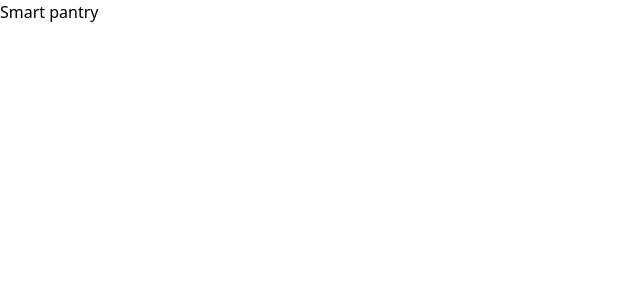
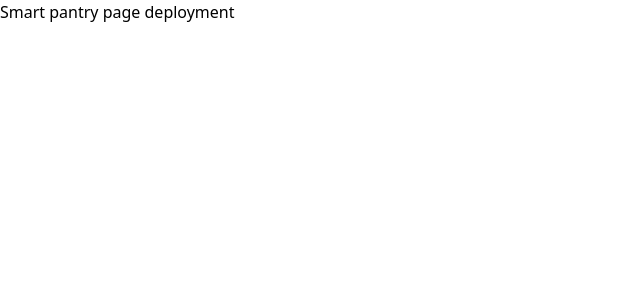
Before and after one commit to Eazybel/Fridge-Stalker, a Next.js app in the folder fridgestalker/: page /smartPantry in a window 1280 px wide. Shown: the top 300 px of the page, without its empty margins (0-640 px from the left). Built offline with nearby package versions, Linux system fonts and the light colour scheme.

Commit message:
feat: update links in Header and FavoritesPage to point to SmartPantry

```diff
--- a/fridgestalker/src/app/(routes)/favorites/page.tsx
+++ b/fridgestalker/src/app/(routes)/favorites/page.tsx
@@ -160,7 +160,7 @@ export default function FavoritesPage() {
             Cook with What You Have
           </Link>
           <Link
-            href="/planner"
+            href="/smartPantry"
             onClick={() => setIsOpen(false)}
             className="block px-3 py-2 rounded-lg text-base font-medium text-slate-600 hover:bg-slate-50 hover:text-slate-900"
           >
--- a/fridgestalker/src/app/(routes)/smartPantry/page.tsx
+++ b/fridgestalker/src/app/(routes)/smartPantry/page.tsx
@@ -1,6 +1,6 @@
 
 export default function SmartPantry() {
   return (
-    <div>Smart pantry</div>
+    <div>Smart pantry page deployment</div>
   )
 }
--- a/fridgestalker/src/app/components/Header/HeaderCategory.tsx
+++ b/fridgestalker/src/app/components/Header/HeaderCategory.tsx
@@ -64,7 +64,7 @@ export default function Header() {
             <Link href="/pantry" className="px-3.5 py-2 rounded-lg text-sm font-medium text-slate-600 hover:text-slate-900 hover:bg-slate-100 transition-colors">
               Cook with What You Have
             </Link>
-            <Link href="/planner" className="px-3.5 py-2 rounded-lg text-sm font-medium text-slate-600 hover:text-slate-900 hover:bg-slate-100 transition-colors">
+            <Link href="/smartPantry" className="px-3.5 py-2 rounded-lg text-sm font-medium text-slate-600 hover:text-slate-900 hover:bg-slate-100 transition-colors">
               Meal Planner
             </Link>
             <Link href="/favorites" className="px-3.5 py-2 rounded-lg text-sm font-medium text-slate-600 hover:text-slate-900 hover:bg-slate-100 transition-colors">
@@ -184,7 +184,7 @@ export default function Header() {
             Cook with What You Have
           </Link>
           <Link
-            href="/planner"
+            href="/smartPantry"
             onClick={() => setIsOpen(false)}
             className="block px-3 py-2 rounded-lg text-base font-medium text-slate-600 hover:bg-slate-50 hover:text-slate-900"
           >
```
